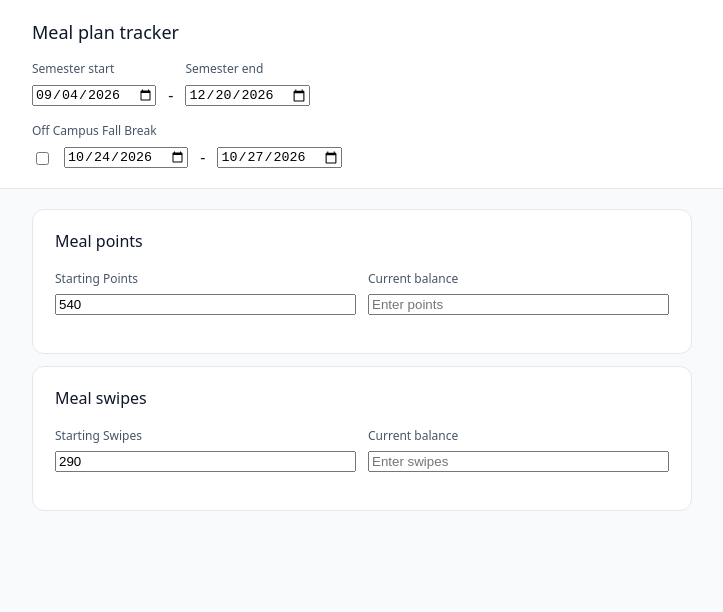
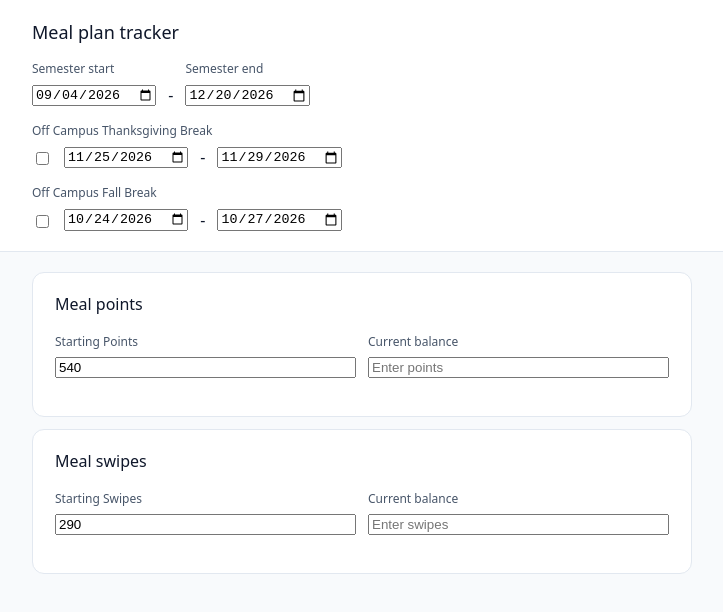
Before and after one commit to mccoogp/wesmealtracker, a Next.js app: page / in a window 1280 px wide. Shown: the top 612 px of the page, without its empty margins (278-1001 px from the left). Built offline with nearby package versions, Linux system fonts and the light colour scheme.

Commit message:
add thank

```diff
--- a/app/page.jsx
+++ b/app/page.jsx
@@ -119,6 +119,9 @@ export default function App() {
   const [fallStartDate, setFallStartDate] = useState(`${YEAR}-10-24`);
   const [fallEndDate, setFallEndDate] = useState(`${YEAR}-10-27`);
   const [fallBreak, setFallBreak] = useState(false);
+  const [thankStartDate, setThankStartDate] = useState(`${YEAR}-11-25`);
+  const [thankEndDate, setThankEndDate] = useState(`${YEAR}-11-29`);
+  const [thankBreak, setThankBreak] = useState(false);
   const [totalPoints, setTotalPoints] = useState(540);
   const [remainingPoints, setRemainingPoints] = useState("");
   const [totalSwipes, setTotalSwipes] = useState(290);
@@ -127,12 +130,15 @@ export default function App() {
   const { totalDays, daysElapsed, daysLeft } = useMemo(() => {
     const totalDays = Math.max(0, daysBetween(startDate, endDate));
     const daysElapsed = Math.max(0, Math.min(totalDays, daysBetween(startDate, TODAY)));
-    const daysLeft = Math.max(0, daysBetween(TODAY, endDate) - (fallBreak ? daysBetween(fallStartDate, fallEndDate) : 0));
+    const daysLeft = Math.max(0, daysBetween(TODAY, endDate) - (fallBreak ? daysBetween(fallStartDate, fallEndDate) : 0) - (thankBreak ? daysBetween(thankStartDate, thankEndDate) : 0));
     return { totalDays, daysElapsed, daysLeft };
-  }, [startDate, endDate, fallStartDate, fallEndDate, fallBreak]);
+  }, [startDate, endDate, fallStartDate, fallEndDate, fallBreak, thankStartDate, thankEndDate, thankBreak]);
 
   const handleCheckboxChange = () => {
     setFallBreak(!fallBreak);
+  };
+  const handleCheckboxChange2 = () => {
+    setThankBreak(!thankBreak);
   };
 
   return (
@@ -165,6 +171,23 @@ export default function App() {
                 Semester end
               </label>
               <input type="date" value={endDate} onChange={e => setEndDate(e.target.value)} />
+            </div>
+          </div>
+          <label style={{ display: "block", fontSize: 12, color: "var(--text-secondary)", marginBottom: 5 }}>
+                Off Campus Thanksgiving Break
+              </label>
+          <div style={{ display: "flex", gap: 12, flexWrap: "wrap", alignItems: "flex-end", marginBottom: 16 }}>
+            <input
+          type="checkbox"
+          checked={thankBreak}
+          onChange={handleCheckboxChange2}
+        />
+            <div>
+              <input type="date" value={thankStartDate} onChange={e => setThankStartDate(e.target.value)} />
+            </div>
+            -
+            <div>
+              <input type="date" value={thankEndDate} onChange={e => setThankEndDate(e.target.value)} />
             </div>
           </div>
           <label style={{ display: "block", fontSize: 12, color: "var(--text-secondary)", marginBottom: 5 }}>
```
